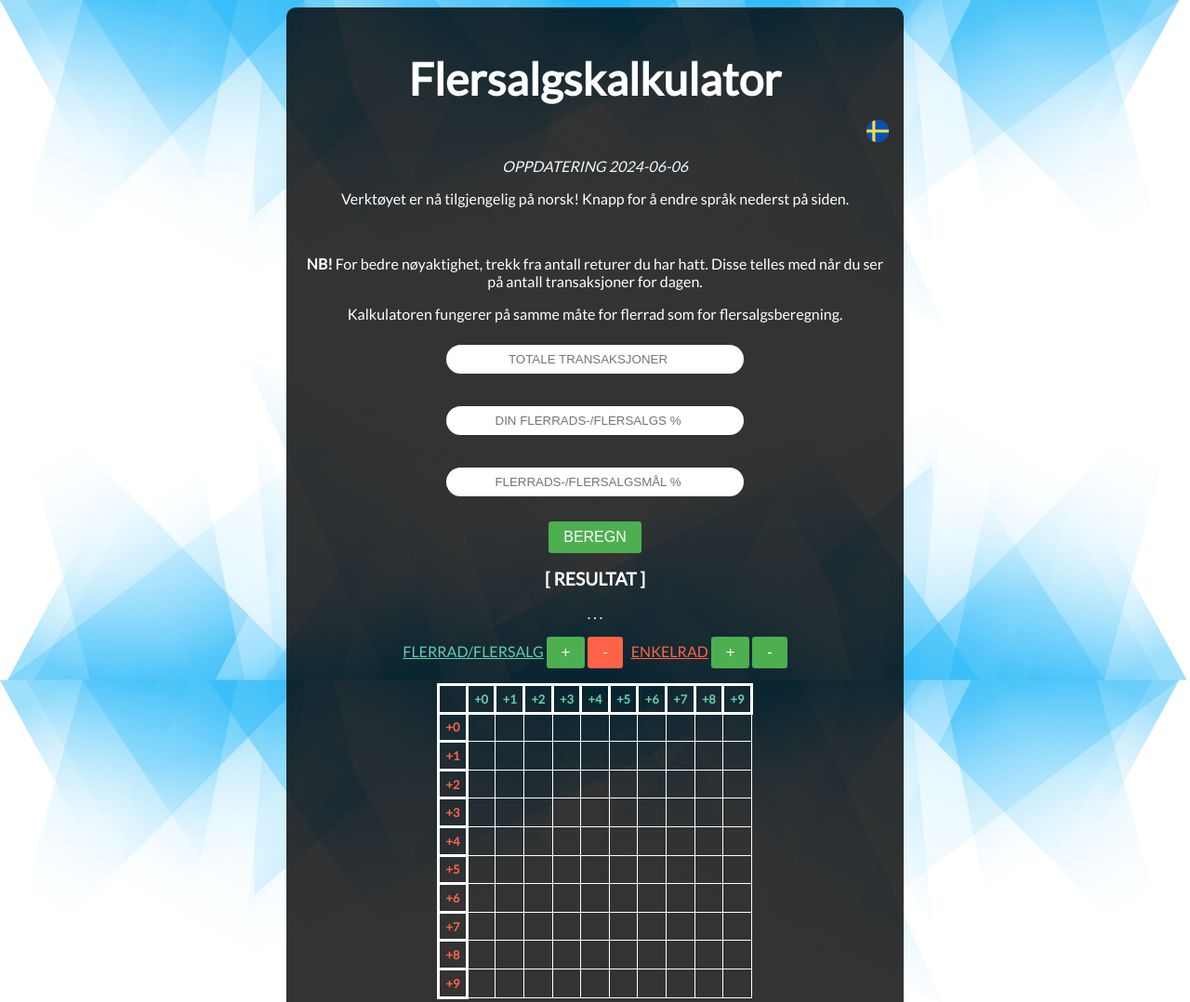
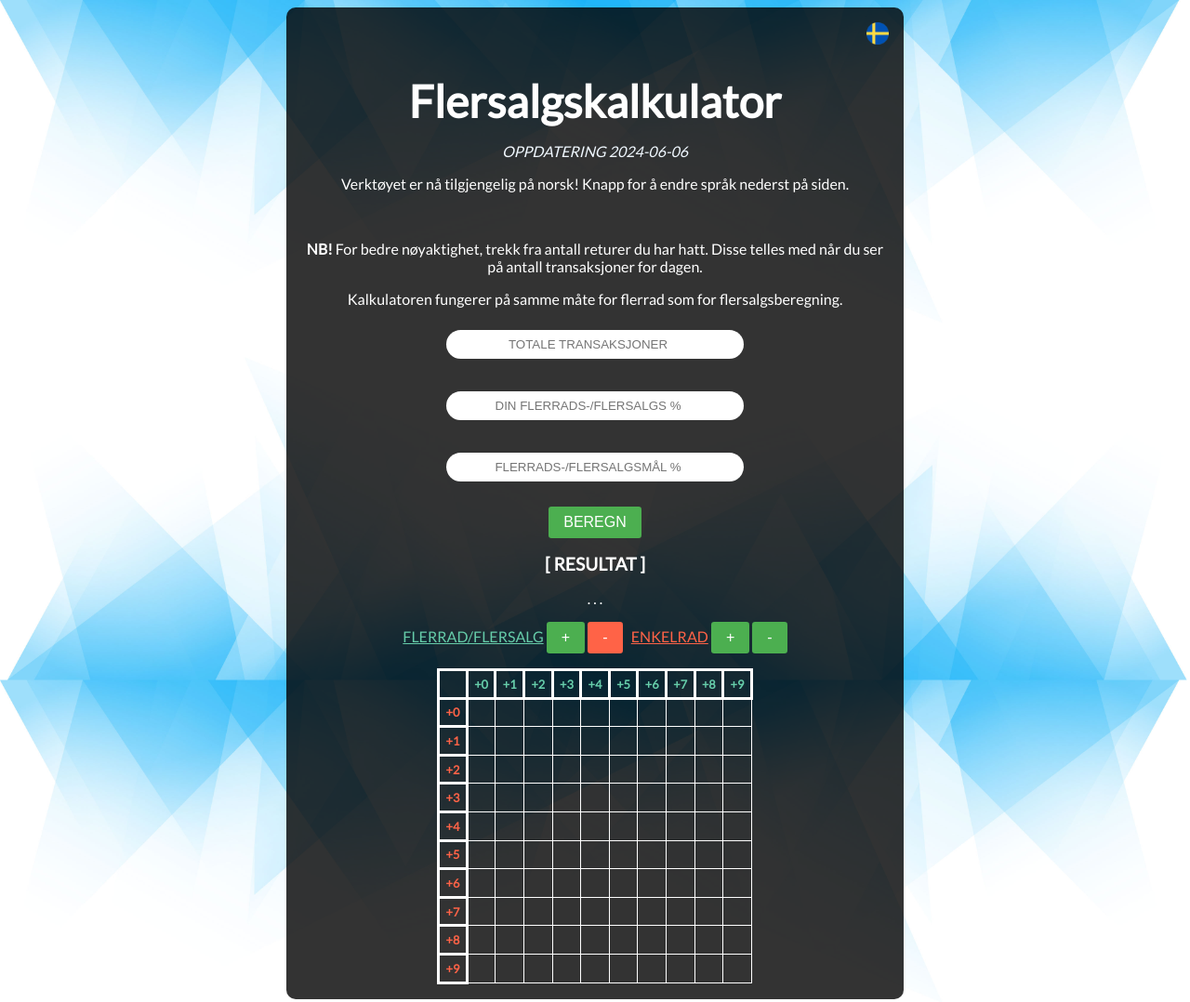
Before and after one commit to Woodiie/flerradscalculator, a plain HTML site: page pages/no/flerradscalculator.html in a window 1280 px wide. Shown: the top 1078 px of the page at 93% size. Drawn offline with Linux system fonts and the light colour scheme.

Commit message:
Update flerradscalculator.html
Flyttar flaggan

```diff
--- a/pages/no/flerradscalculator.html
+++ b/pages/no/flerradscalculator.html
@@ -18,7 +18,8 @@
 
 <body>
 	<div id="main">
-		<h1>Flersalgskalkulator</h1> <a class="language" href="/pages/se/flerradscalculator.html"><img src="/media/sweden.png" ></img></a>
+		<a class="language" href="/pages/se/flerradscalculator.html"><img src="/media/sweden.png" ></img></a>
+		<h1>Flersalgskalkulator</h1>
 		<p id="uppdatering">OPPDATERING 2024-06-06</p>
 		<p>Verktøyet er nå tilgjengelig på norsk! Knapp for å endre språk nederst på siden.</p>
 		<br>
```
